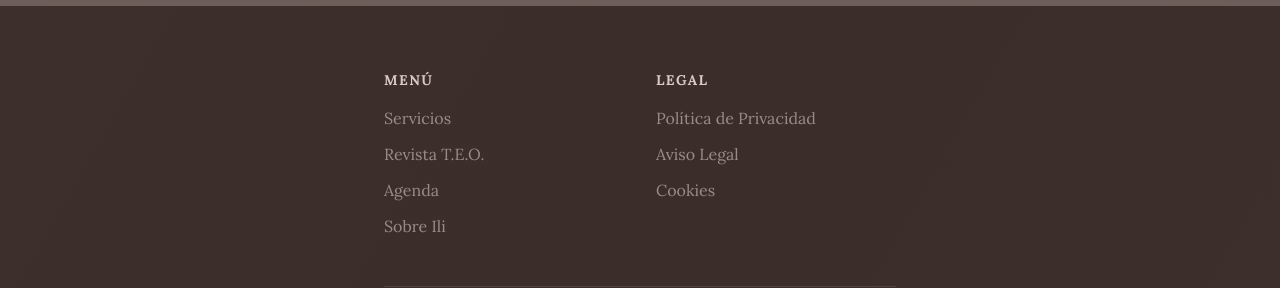
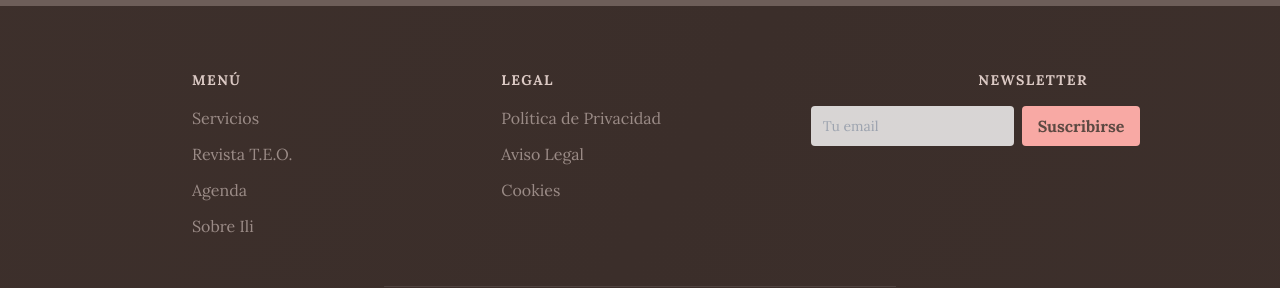
Before and after one commit to raulmcdel79/Pagina-ili, a React (Vite) app: page / in a window 1280 px wide. Shown: the part 6188-6476 px from the top of the page. Built offline with nearby package versions, Linux system fonts and the light colour scheme; grey boxes are pictures that could not be loaded; a web font is replaced by a local one.

Commit message:
Añadir apartado de newsletter al banner inferior, parte derecha

```diff
--- a/components/Footer.tsx
+++ b/components/Footer.tsx
@@ -64,8 +64,8 @@ const Footer: React.FC<FooterProps> = ({ onOpenLegalModal }) => {
     <footer ref={ref} className={`bg-black/20 text-brand-light/60 py-16 transition-all duration-1000 ease-out ${isInView ? 'opacity-100 translate-y-0' : 'opacity-0 translate-y-10'}`}>
       <div className="container mx-auto px-6">
 
-        {/* Menu and Legal Links */}
-        <div className="grid grid-cols-1 sm:grid-cols-2 gap-8 max-w-lg mx-auto mb-12 text-center sm:text-left">
+        {/* Menu, Legal Links, and Newsletter */}
+        <div className="grid grid-cols-1 sm:grid-cols-3 gap-8 max-w-4xl mx-auto mb-12 text-center sm:text-left items-start">
           <div>
             <h4 className="font-bold text-brand-light tracking-widest uppercase mb-4 text-sm">Menú</h4>
             <ul className="space-y-3 text-base">
@@ -90,6 +90,24 @@ const Footer: React.FC<FooterProps> = ({ onOpenLegalModal }) => {
               <li><button onClick={() => onOpenLegalModal('legal')} className="hover:text-brand-light transition-colors w-full text-center sm:text-left">Aviso Legal</button></li>
               <li><button onClick={() => onOpenLegalModal('cookies')} className="hover:text-brand-light transition-colors w-full text-center sm:text-left">Cookies</button></li>
             </ul>
+          </div>
+
+          <div className="flex flex-col items-center sm:items-end mt-8 sm:mt-0">
+            <h4 className="font-bold text-brand-light tracking-widest uppercase mb-4 text-sm">Newsletter</h4>
+            <form className="flex flex-col sm:flex-row gap-2 w-full max-w-xs">
+              <input
+                type="email"
+                placeholder="Tu email"
+                className="rounded px-3 py-2 text-sm text-brand-dark bg-white/80 focus:outline-none focus:ring-2 focus:ring-brand-accent"
+                required
+              />
+              <button
+                type="submit"
+                className="bg-brand-accent text-brand-dark font-bold px-4 py-2 rounded hover:bg-brand-light transition-colors"
+              >
+                Suscribirse
+              </button>
+            </form>
           </div>
         </div>
 
```
